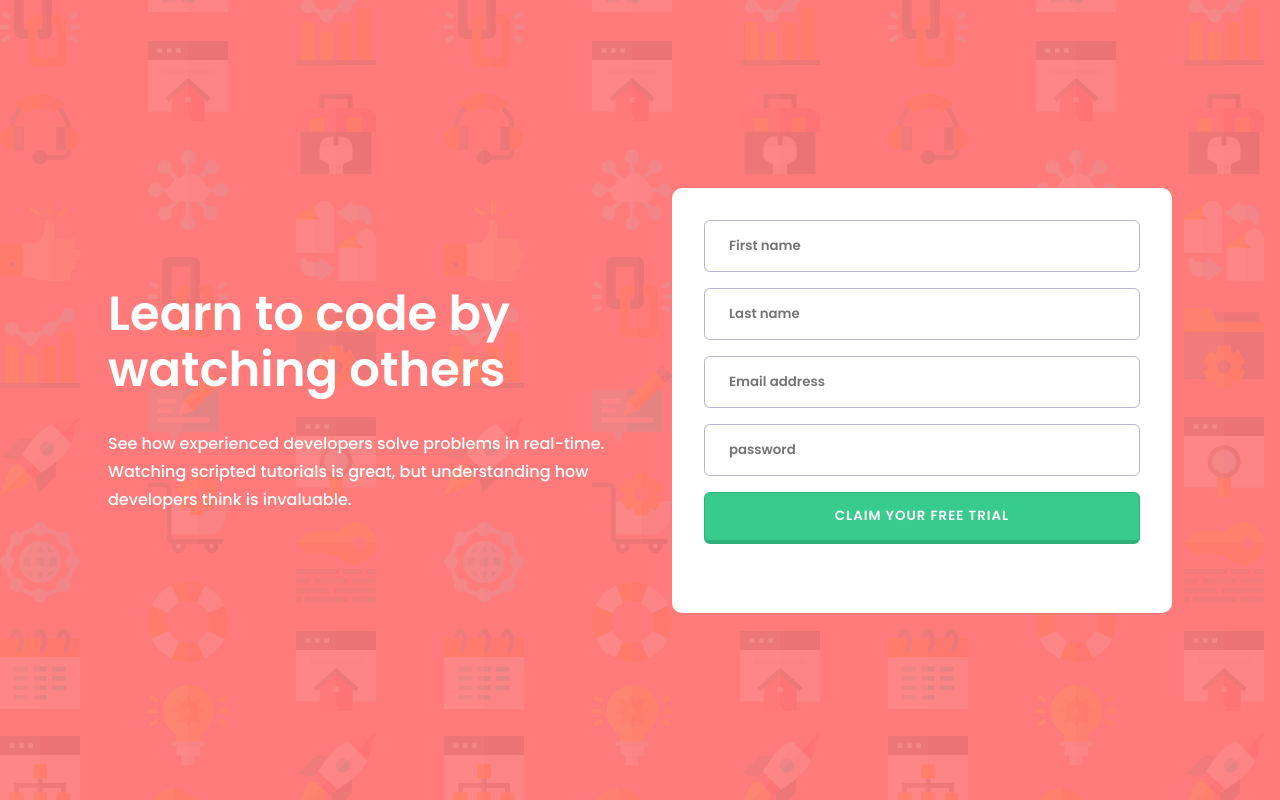
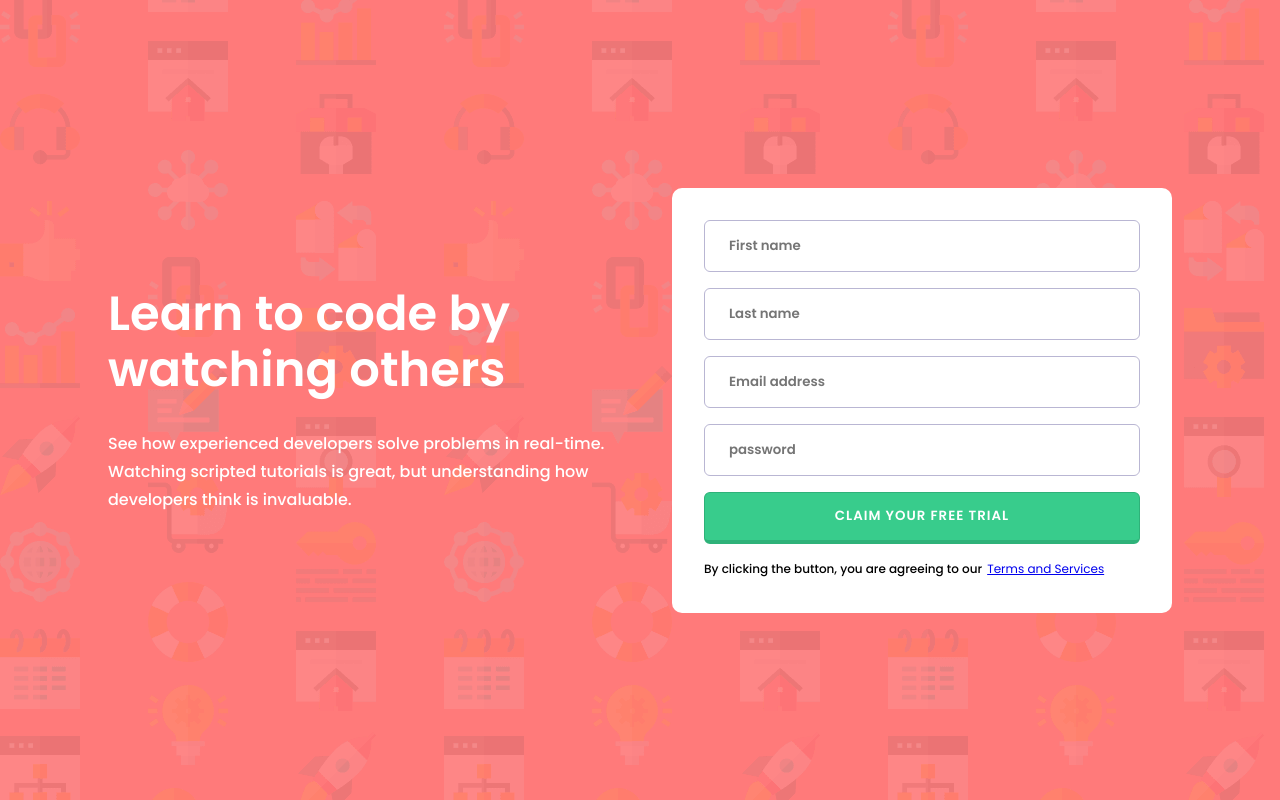
Before and after one commit to lucarl07/intro-form-component, a React (Vite) app: page / in a window 1280 px wide. Built offline with nearby package versions, Linux system fonts and the light colour scheme.

Commit message:
Add the ToS component

```diff
--- a/src/components/App/App.jsx
+++ b/src/components/App/App.jsx
@@ -2,6 +2,7 @@ import Article from '../Article/Article';
 import Button from '../Button/Button';
 import Container from '../Container/Container';
 import Input from '../Input/Input';
+import ToS from '../ToS/ToS';
 import './App.css'
 
 const App = () => {
@@ -19,6 +20,7 @@ const App = () => {
                 <Input type='text' placeholder='Email address' />
                 <Input type='password' placeholder='password' />
                 <Button value='Claim your free trial' />
+                <ToS/>
             </Container>
         </>
     );
--- /dev/null
+++ b/src/components/ToS/ToS.css
@@ -0,0 +1,7 @@
+.tos {
+    display: inline-flex;
+    gap: 5px;
+    text-align: center;
+    font-family: 'Poppins 500';
+    font-size: 12px;
+}
--- /dev/null
+++ b/src/components/ToS/ToS.jsx
@@ -0,0 +1,13 @@
+/* eslint-disable react/prop-types */
+import './ToS.css'
+
+const ToS = () => {
+    return (
+        <span className='tos'>
+            By clicking the button, you are agreeing to our
+            <a href="#">Terms and Services</a>
+        </span>
+    );
+}
+
+export default ToS;
```
